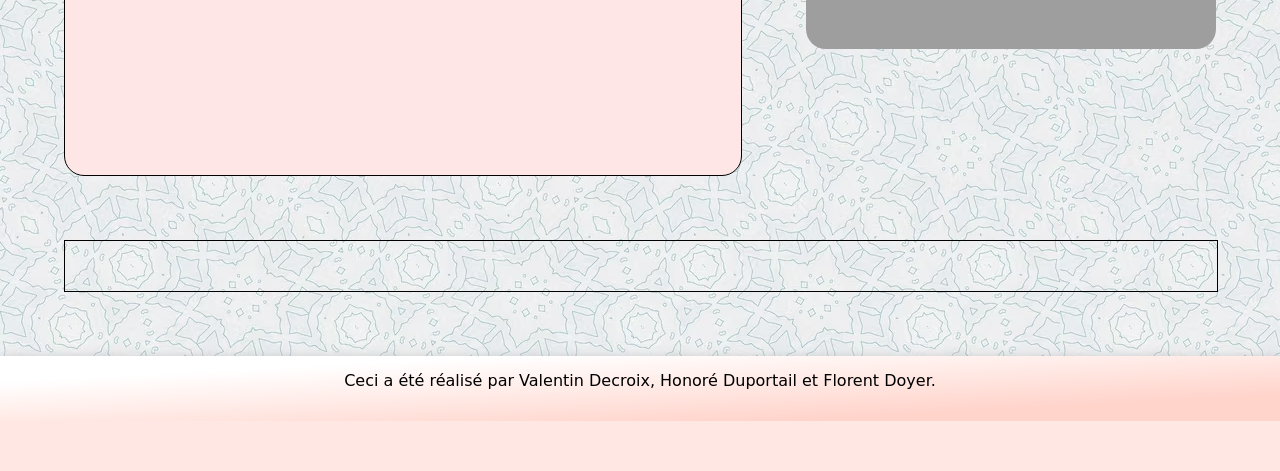
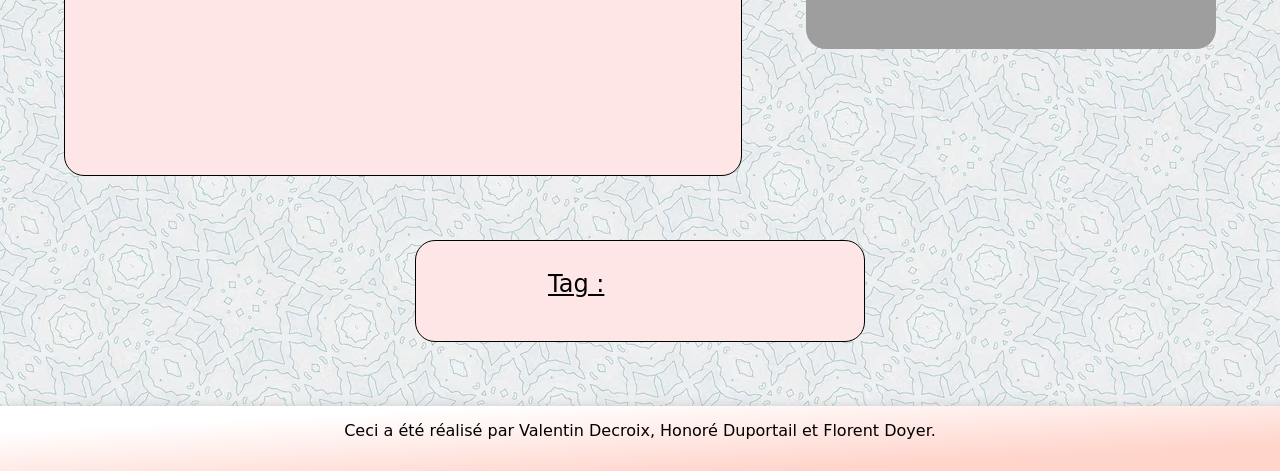
Before and after one commit to ValentinD62/Marmitheo, a PHP site: page /pages/detail.php?id=1 in a window 1280 px wide. Shown: the part 698-1169 px from the top of the page. Before the commit the page ends 1119 px from the top, so only its background shows below. Run offline with PHP 8.4, Linux system fonts and the light colour scheme; data that the repository does not hold is empty; some web fonts are replaced; grey boxes are pictures that could not be loaded.

Commit message:
css detail

```diff
--- a/class/recette/RecetteRenderer.php
+++ b/class/recette/RecetteRenderer.php
@@ -35,20 +35,27 @@ class RecetteRenderer{
 
         <div id = "detail-tag-ing">
 
-            <div id = "detail-tag">
+            <div class = "detail-tag">
+                <div class="txt-detail"> Tag : </div>
             <?php
             if ($recette->liste_tag != null){
-                     foreach ($recette->liste_tag as $tag){
-                         echo $tag;
+                     foreach ($recette->liste_tag as $tag){ ?>
+                         <div class = "tag_recette"><?= $tag?></div>
+                     <?php
                      }
             }?>
             </div>
             <?php if ($recette->liste_ing != null): ?>
-                <div id="detail-ing">
+                <div class="detail-ing">
+                    <div class="txt-detail">Ingredients : </div>
+
                     <?php foreach ($recette->liste_ing as $ing): ?>
-                        <div id = "ing_recette"><?= $ing[0]?></div>
+                    <div class = "sep-detail-ing">
                         <img src= "../img/img_ingredient/<?=$ing[1]?>">
+                        <div class = "ing_recette"><?= $ing[0]?></div>
+                    </div>
                     <?php endforeach; ?>
+
                 </div>
             <?php endif ?>
         </div>
--- a/css/style.css
+++ b/css/style.css
@@ -903,15 +903,62 @@
     #detail-tag-ing{
         display: flex;
         justify-content: center;
-        width: 90%;
+        width: 35%;
         border: 1px solid black;
-        margin: 5%;
-        margin-top: 0;
-        min-height: 50px;
+        margin: auto;
+        border-radius: 20px;
+        margin-bottom: 5%;
+        background-color: #FFE6E6;
+        min-height: 85px;
+        padding-bottom: 15px;
     }
 
-    #detail-tag,#detail-ing{
+    .detail-tag,.detail-ing{
         width: 50%;
+        display: flex;
+        flex-direction: column;
+        margin-top: 15px;
+        justify-content: center;
+
+    }
+
+    .txt-detail{
+        font-size: x-large;
+        margin-bottom: 15px;
+        text-decoration: underline;
+        padding-left: 20px;
+    }
+
+    .sep-detail-ing{
+        display: flex;
+        flex-direction: row;
+    }
+
+
+    .ing_recette{
+        margin: auto;
+        margin-left: 15px;
+        margin-right: 15px;
+        font-size: x-large;
+    }
+
+
+
+
+
+    .detail-ing img{
+        max-height: 75px;
+        max-width: 75px;
+        border-radius: 40px;
+        margin-left: 15px;
+    }
+
+
+    .tag_recette{
+        display: flex;
+        justify-content: center;
+        margin: auto;
+        font-size: x-large;
     }
 
     #liste-avancee{
```
Also changed, not shown: img/img_ingredient/chocolat.jpg (added).
